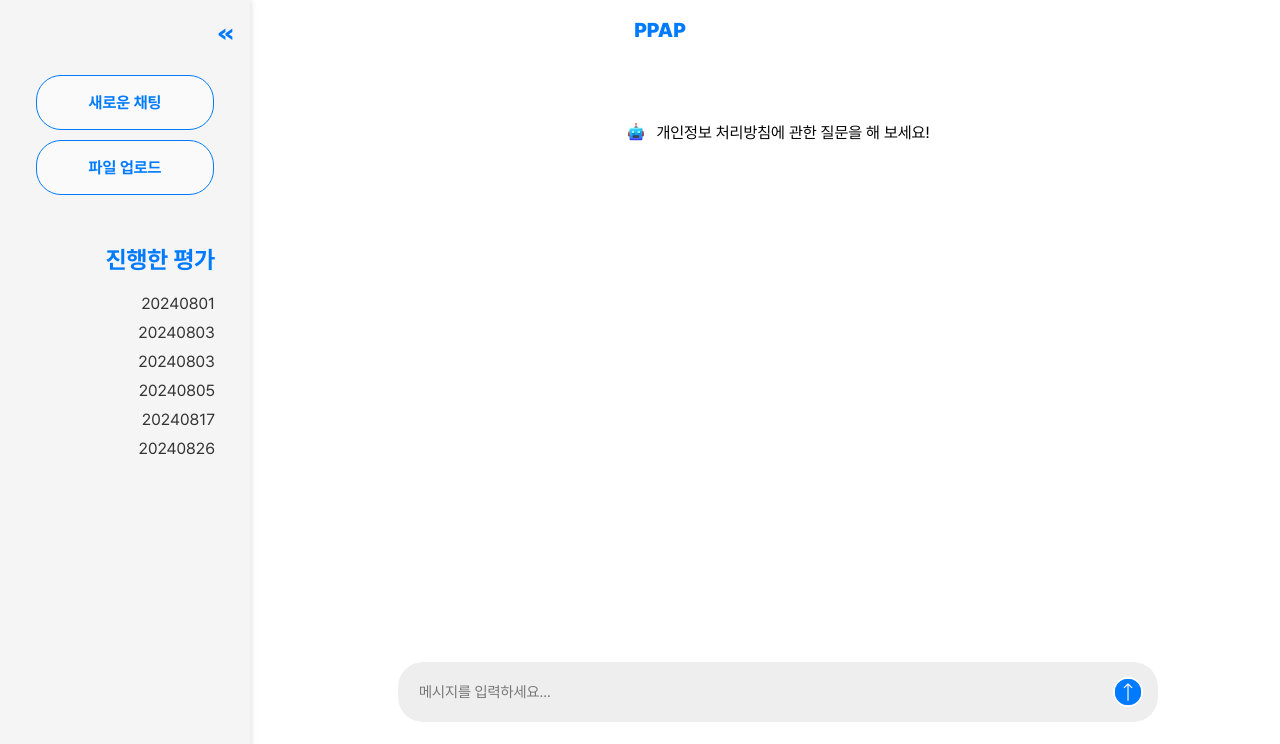
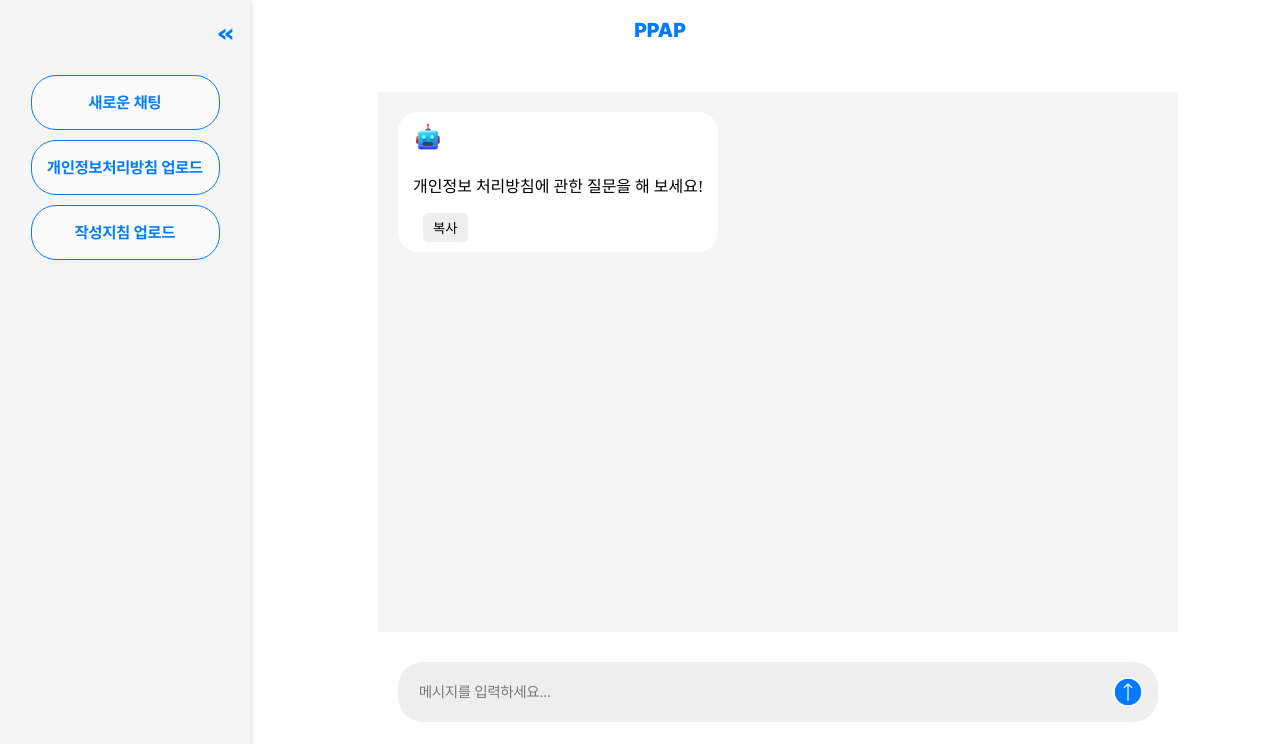
Before and after one commit to yunziee/new-ppap, a React (Vite) app: page /chat in a window 1280 px wide. Shown: the top 744 px of the page. Built offline with nearby package versions, Linux system fonts and the light colour scheme.

Commit message:
로딩 추가

```diff
--- a/package.json
+++ b/package.json
@@ -13,6 +13,7 @@
     "axios": "^1.7.5",
     "react": "^18.3.1",
     "react-dom": "^18.3.1",
+    "react-markdown": "^9.0.1",
     "react-router-dom": "^6.26.1"
   },
   "devDependencies": {
--- a/src/components/ChatWindow.jsx
+++ b/src/components/ChatWindow.jsx
@@ -1,18 +1,33 @@
-import React, { useEffect, useRef } from "react";
+import React, { useRef, useState, useEffect } from "react";
+import ReactMarkdown from "react-markdown";
 import "../styles/ChatWindow.css";
 import user from "./../assets/icons/userIcon.png";
 import system from "./../assets/icons/robotEmoji.png";
 
 const ChatWindow = ({ messages }) => {
   const chatContainerRef = useRef(null);
+  const [copied, setCopied] = useState(false);
+
+  const handleCopy = (text) => {
+    navigator.clipboard.writeText(text);
+    setCopied(true);
+  };
 
   useEffect(() => {
-    // 메시지가 추가될 때마다 스크롤을 최하단으로 이동
+    if (copied) {
+      const timer = setTimeout(() => {
+        setCopied(false);
+      }, 1000);
+      return () => clearTimeout(timer);
+    }
+  }, [copied]);
+
+  useEffect(() => {
     if (chatContainerRef.current) {
       chatContainerRef.current.scrollTop =
         chatContainerRef.current.scrollHeight;
     }
-  }, [messages]); // messages가 변경될 때마다 실행
+  }, [messages]);
 
   return (
     <div className="chat-window" ref={chatContainerRef}>
@@ -25,7 +40,16 @@ const ChatWindow = ({ messages }) => {
                 alt={`${msg.sender} icon`}
                 className="message-icon"
               />
-              <span>{msg.text}</span>
+              {msg.sender === "system" ? (
+                <div>
+                  <ReactMarkdown>{msg.text}</ReactMarkdown>
+                  <button onClick={() => handleCopy(msg.text)}>
+                    {copied ? "복사됨!" : "복사"}
+                  </button>
+                </div>
+              ) : (
+                <span>{msg.text}</span>
+              )}
             </div>
           </div>
         ))}
--- /dev/null
+++ b/src/components/Spinner.jsx
@@ -0,0 +1,12 @@
+import React from "react";
+import "../styles/Spinner.css"; // Spinner 스타일
+
+const Spinner = () => (
+  <div className="spinner">
+    <div className="bounce1"></div>
+    <div className="bounce2"></div>
+    <div className="bounce3"></div>
+  </div>
+);
+
+export default Spinner;
--- a/src/pages/Chat.jsx
+++ b/src/pages/Chat.jsx
@@ -1,55 +1,127 @@
-import { useState, useCallback, memo } from "react";
+import { useState, useCallback, useRef } from "react";
+import axios from "axios";
 import ChatWindow from "../components/ChatWindow";
 import ChatInput from "../components/ChatInput";
 import Sidebar from "../components/Sidebar";
 import "../styles/Chat.css";
 import Header from "../components/Header";
 import Button from "../components/Button";
+import Spinner from "../components/Spinner";
 
 const Chat = () => {
   const [messages, setMessages] = useState([
     { sender: "system", text: "개인정보 처리방침에 관한 질문을 해 보세요!" },
   ]);
+  const [policyFilePath, setPolicyFilePath] = useState(null);
+  const [guidelineFilePath, setGuidelineFilePath] = useState(null);
+  const [loading, setLoading] = useState(false);
 
   const handleSend = useCallback(
-    (message) => {
+    async (message) => {
+      setLoading(true);
+
       setMessages((prevMessages) => [
         ...prevMessages,
         { sender: "user", text: message },
-        { sender: "system", text: "PPAP 답변" },
       ]);
+
+      try {
+        const response = await axios.post("http://localhost:8000/ask", {
+          query: message,
+          policy_file_path: policyFilePath,
+          guideline_file_path: guidelineFilePath,
+        });
+
+        setMessages((prevMessages) => [
+          ...prevMessages,
+          { sender: "system", text: response.data.response },
+        ]);
+      } catch (error) {
+        console.error("Error sending request:", error);
+        setMessages((prevMessages) => [
+          ...prevMessages,
+          {
+            sender: "system",
+            text: "오류가 발생했습니다. 다시 시도해 주세요.",
+          },
+        ]);
+      } finally {
+        setLoading(false);
+      }
     },
-    [setMessages]
+    [policyFilePath, guidelineFilePath]
   );
+
+  const hiddenFileInput = useRef(null);
+
+  const handleFileUpload = (fileType, filePath) => {
+    if (fileType === "policy") {
+      setPolicyFilePath(filePath);
+    } else if (fileType === "guideline") {
+      setGuidelineFilePath(filePath);
+    }
+  };
+
+  const handleClickUpload = (fileType) => {
+    if (hiddenFileInput.current) {
+      hiddenFileInput.current.click();
+      hiddenFileInput.current.onchange = async (e) => {
+        const file = e.target.files[0];
+        const formData = new FormData();
+        formData.append("file", file);
+
+        try {
+          const response = await axios.post(
+            fileType === "policy"
+              ? "http://localhost:8000/upload-policy"
+              : "http://localhost:8000/upload-guideline",
+            formData,
+            { headers: { "Content-Type": "multipart/form-data" } }
+          );
+          handleFileUpload(fileType, response.data.file_path);
+        } catch (error) {
+          console.error("Error uploading file:", error);
+        }
+      };
+    }
+  };
 
   return (
     <div>
       <Header />
       <Sidebar className="chat-sidebar">
         <div className="buttons">
+          <input
+            type="file"
+            ref={hiddenFileInput}
+            style={{ display: "none" }}
+          />
           <Button
             text="새로운 채팅"
-            onClick={() => {}}
+            onClick={() =>
+              setMessages([
+                {
+                  sender: "system",
+                  text: "개인정보 처리방침에 관한 질문을 해 보세요!",
+                },
+              ])
+            }
             className="button-sidebar"
           />
           <Button
-            text="파일 업로드"
-            onClick={() => {}}
+            text="개인정보처리방침 업로드"
+            onClick={() => handleClickUpload("policy")}
+            className="button-sidebar"
+          />
+          <Button
+            text="작성지침 업로드"
+            onClick={() => handleClickUpload("guideline")}
             className="button-sidebar"
           />
         </div>
-        <div className="pre-eval">
-          <h2>진행한 평가</h2>
-          <a href="#eval1">20240801</a>
-          <a href="#eval2">20240803</a>
-          <a href="#eval3">20240803</a>
-          <a href="#eval4">20240805</a>
-          <a href="#eval5">20240817</a>
-          <a href="#eval6">20240826</a>
-          {/* 다른 링크들... */}
-        </div>
       </Sidebar>
       <div className="chat-container">
+        {loading && <Spinner />}
         <ChatWindow messages={messages} />
         <ChatInput onSend={handleSend} />
       </div>
--- a/src/styles/Button.css
+++ b/src/styles/Button.css
@@ -24,7 +24,7 @@
   color: #007bff;
   margin: 05px;
   border-radius: 25px;
-  width: 85%;
+  width: 90%;
   height: 55px;
 }
 
--- a/src/styles/ChatWindow.css
+++ b/src/styles/ChatWindow.css
@@ -1,58 +1,61 @@
 .chat-window {
-    flex: 1;
+  height: 500px; /* 높이 설정 */
+  overflow-y: auto; /* 스크롤 추가 */
   padding: 20px;
-    display: flex;
-    flex-direction: column;
-    overflow-y: auto;
-    box-sizing: content-box;
-    font-family: 'pretendard-regular';
-    border:none;
-    height: calc(100vh - 150px); /* 입력창을 고려한 높이 설정 */
-    max-height: calc(100vh - 50px); /* 최대 높이 설정 */
+  background-color: #f5f5f5; /* 배경색 설정 */
 }
 
-  .chat-window::-webkit-scrollbar{
-    display: none;
-  }
 .message-list {
   display: flex;
   flex-direction: column;
 }
 
 .message-bubble {
+  margin-bottom: 10px;
   display: flex;
+  justify-content: flex-start; /* 왼쪽 정렬 */
   align-items: center;
-    margin: 10px;
-    padding: 20px;
-    border-radius: 15px;
-    max-width: 70%;
-    font-size: 16px;
 }
 
 .message-bubble.user {
-    background-color: rgb(240, 240, 240);
-    color: black;
-    align-self:center;
-    width: 100%;
-
-  }
-
-  .message-bubble.system {
-    color: black;
-    align-self: center;
-    margin-right: auto;
-    margin: 10px;
+  justify-content: flex-end; /* 오른쪽 정렬 */
 }
 
 .message-content {
   display: flex;
-    align-items: center;
-    max-width: 100%;
-    word-wrap: break-word;
+  flex-wrap: wrap;
+  flex-direction: column; /* 세로 배치 */
+  align-items: flex-start; /* 왼쪽 상단 정렬 */
+  background-color: #fff; /* 말풍선 배경색 */
+  padding: 10px 15px;
+  border-radius: 20px; /* 둥근 모서리 */
+  gap: 5px;
+  max-width: 80%;
+  word-break: break-all; /* 또는 break-word */
+  overflow-wrap: break-word;
+  white-space: pre-wrap;
+}
+
+.message-bubble.user .message-content {
+  background-color: #dcf8c6; /* 사용자 말풍선 배경색 */
 }
 
 .message-icon {
-    width: 20px;
-    height: 20px;
+  width: 30px;
+  height: 30px;
   margin-right: 10px;
 }
+
+.message-bubble.user .message-icon {
+  margin-right: 0;
+  margin-left: 10px;
+}
+
+.message-content button {
+  background-color: #eee; /* 버튼 배경색 */
+  border: none;
+  padding: 5px 10px;
+  border-radius: 5px;
+  margin-left: 10px;
+  cursor: pointer;
+}
--- /dev/null
+++ b/src/styles/Spinner.css
@@ -0,0 +1,31 @@
+.spinner {
+  position: fixed;
+  bottom: 20px;  /* 하단에서 20px 만큼 띄움 */
+  left: 50%;
+  transform: translateX(-50%); /* 수평 가운데 정렬 */
+  width: 70px;
+  text-align: center;
+  z-index: 9999; /* 다른 요소 위에 표시되도록 설정 */
+}
+
+.spinner > div {
+  width: 18px;
+  height: 18px;
+  background-color: #333;
+  border-radius: 100%;
+  display: inline-block;
+  animation: sk-bouncedelay 1.4s infinite ease-in-out both;
+}
+
+.spinner .bounce1 {
+  animation-delay: -0.32s;
+}
+
+.spinner .bounce2 {
+  animation-delay: -0.16s;
+}
+
+@keyframes sk-bouncedelay {
+  0%, 80%, 100% { transform: scale(0); }
+  40% { transform: scale(1); }
+}
```
Also changed, not shown: src/components/FileUpload.jsx (added, +61 -0 lines), 1 other file (tests, documents, lock files or other folders). Lines whose indentation alone changed are shown as unchanged.
